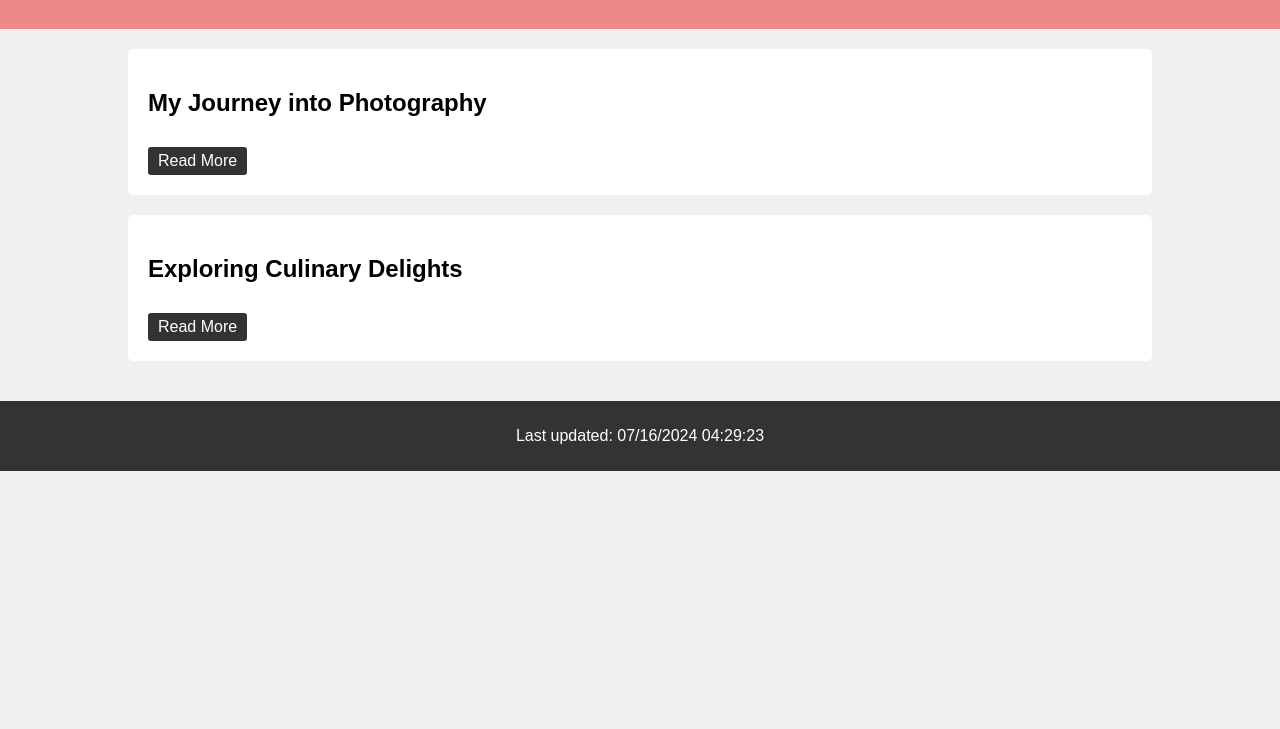
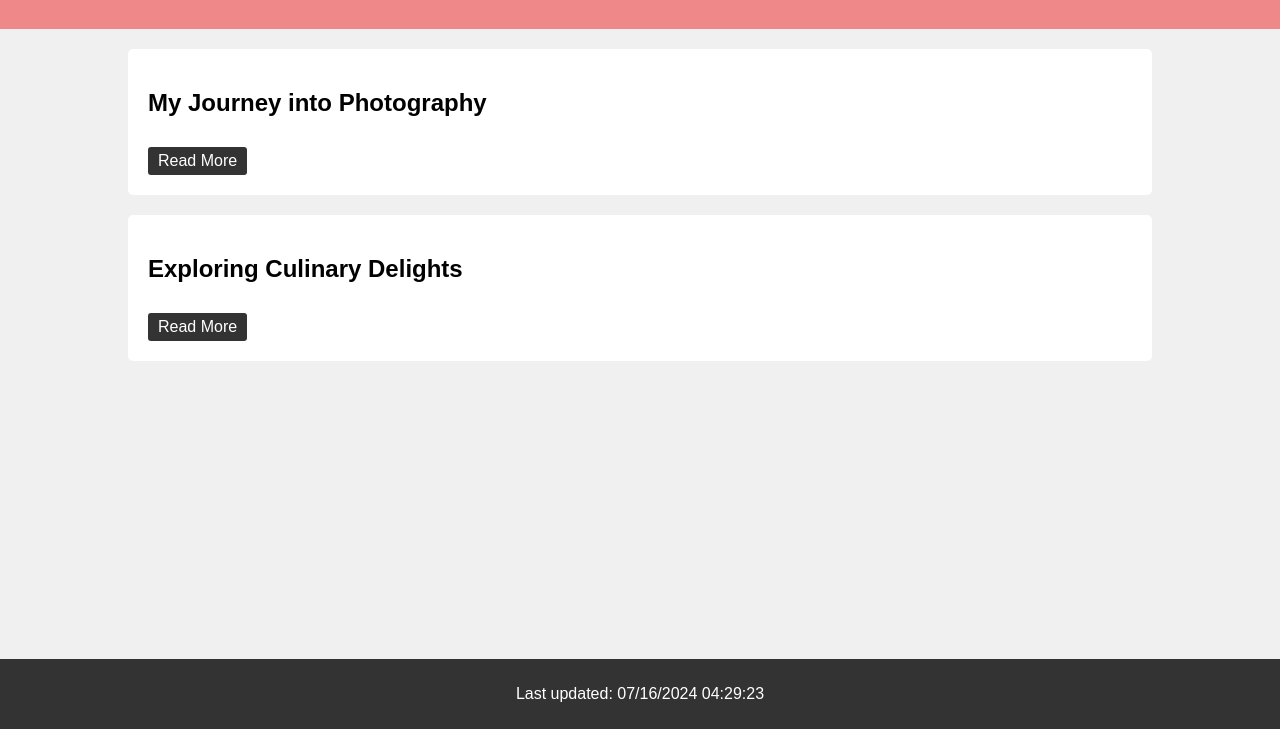
Before and after one commit to vamsikashh/ITC505, a plain HTML site: page mod-6/index.html in a window 1280 px wide. Shown: the part 71-800 px from the top of the page. Drawn offline with Linux system fonts and the light colour scheme.

Commit message:
footer update

```diff
--- a/mod-6/index.html
+++ b/mod-6/index.html
@@ -7,6 +7,7 @@
     <link rel="stylesheet" href="styles.css">
 </head>
 <body>
+    <div class="wrapper">
         <header>
             <div class="container">
                 <h1>Kashh Blog</h1>
@@ -55,6 +56,7 @@
                 <p>Last updated: <span id="lastModified"></span></p>
             </div>
         </footer>
+    </div>
 
     <script type="text/javascript" src="script.js"></script>
     <script type="text/javascript">
--- a/mod-6/styles.css
+++ b/mod-6/styles.css
@@ -4,6 +4,15 @@ body {
     margin: 0;
     padding: 0;
     background-color: #f0f0f0;
+    display: flex;
+    flex-direction: column;
+    min-height: 100vh;
+}
+
+.wrapper {
+    flex: 1;
+    display: flex;
+    flex-direction: column;
 }
 
 .container {
@@ -43,6 +52,7 @@ header nav ul li a {
 }
 
 main {
+    flex: 1;
     padding: 20px 0;
 }
 
```
Lines whose indentation alone changed are shown as unchanged.
